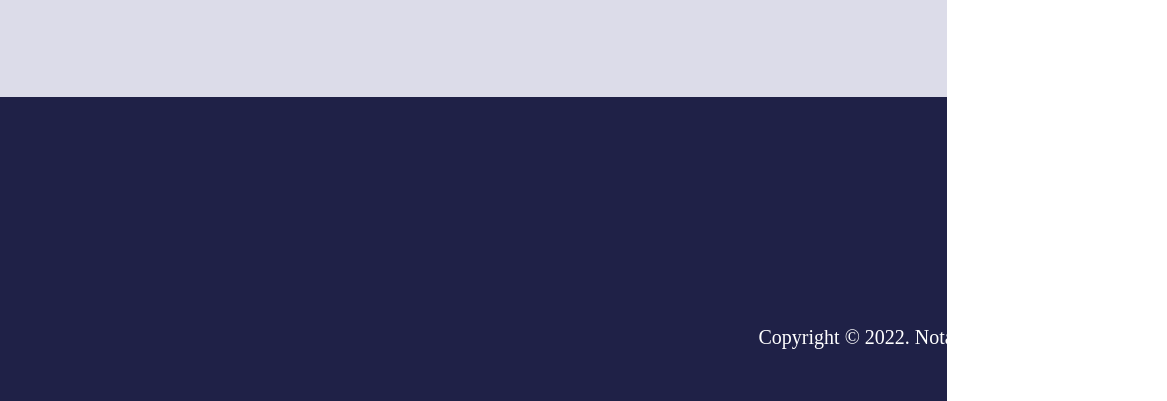
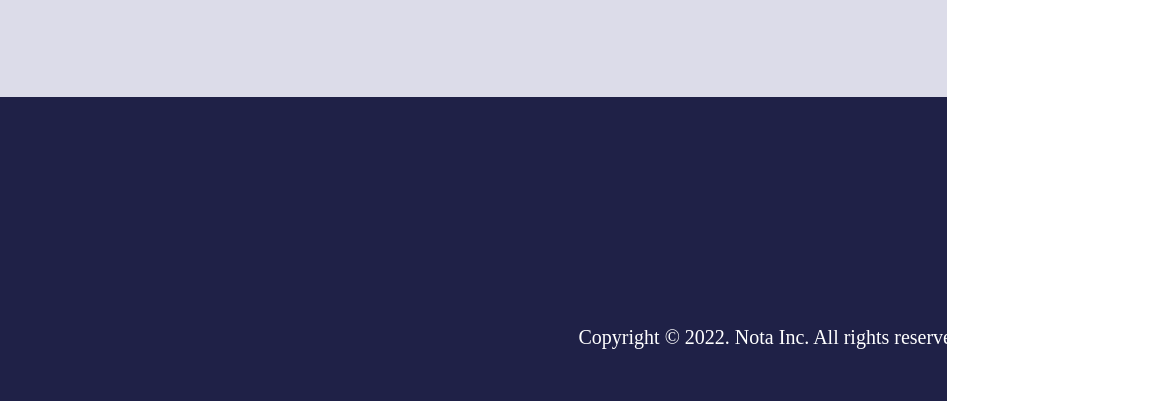
Before and after one commit to kKimMinChan/FBOY, a website built with Parcel: page index.html in a window 1280 px wide. Shown: the part 4275-4676 px from the top of the page, 333-1500 px from the left, 1167 px wide, since content can reach past the window. Built offline with nearby package versions, Linux system fonts and the light colour scheme.

Commit message:
5.30 9:35PM

```diff
--- a/index.html
+++ b/index.html
@@ -24,7 +24,8 @@
   <script defer src="./main.js"></script>
 </head>
 
-<body>
+<body style="overflow-x: hidden">
+
   <header>
     <div class="announcement-bar-wrapper">
       <div class="logo">
--- a/main.scss
+++ b/main.scss
@@ -43,6 +43,7 @@ img {
 
 header {
     background-color: rgb(11, 11, 57);
+
     height: 580px;
     position: relative;
     top: 0;
@@ -340,7 +341,7 @@ footer {
     height: 340px;
     .inner {
         position: relative;
-        width: 1300px;
+        width: 1100px;
         padding: 100px;
         margin: auto;
         img {
@@ -349,7 +350,7 @@ footer {
         p {
             position: absolute;
             bottom: 0;
-            right: 20px;
+            right: 0px;
             font-size: 20px;
             color: #fff;
         }
```
